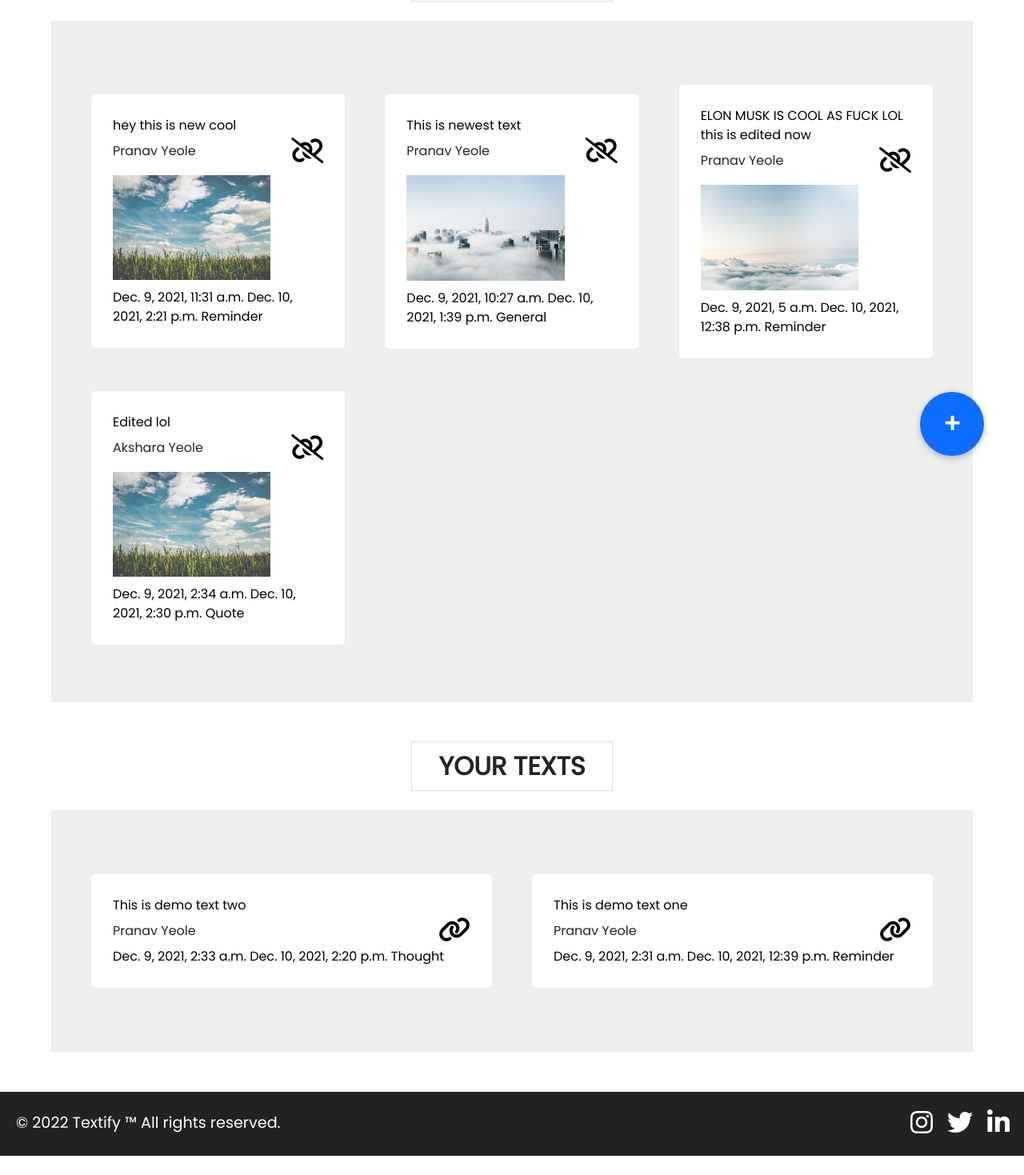
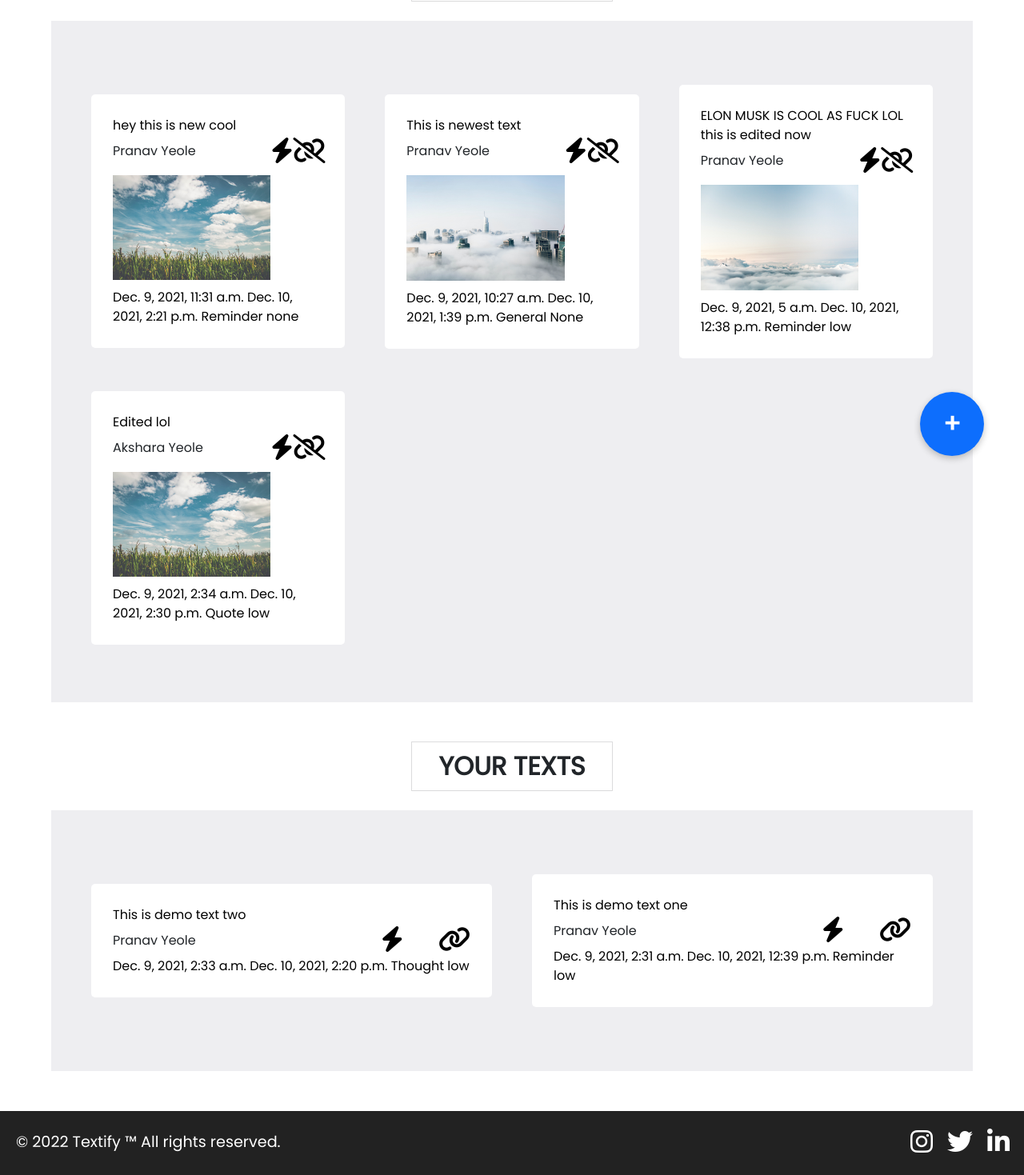
Before and after one commit to pranvinit/textify, a Django app: page / in a window 1280 px wide. Shown: the part 180-1649 px from the top of the page at 80% size. Before the commit the page ends 1625 px from the top, so only its background shows below. Run offline with Django 3.2, Linux system fonts and the light colour scheme; data comes from the database, SQL or seed files in the repository; both versions use the stored data as it was after the commit; some libraries are stand-ins or nearby versions.

Commit message:
added severity setting and bug fixes

```diff
--- a/textifyapi/static/textifyapi/index.js
+++ b/textifyapi/static/textifyapi/index.js
@@ -0,0 +1,22 @@
+const pinText = document.querySelectorAll(".pin_info")
+const pin = document.querySelectorAll(".pinanchor")
+
+const unpinText = document.querySelectorAll(".unpin_info")
+const unpin = document.querySelectorAll(".unpinanchor")
+
+for(let i = 0; i < pin.length; i ++){
+    pin[i].addEventListener('mouseover', () => {
+        pinText[i].style.display = 'flex';
+    })
+    pin[i].addEventListener('mouseout', () => {
+        pinText[i].style.display = 'none';
+    })
+}
+for(let i = 0; i < unpin.length; i ++){
+    unpin[i].addEventListener('mouseover', () => {
+        unpinText[i].style.display = 'flex';
+    })
+    unpin[i].addEventListener('mouseout', () => {
+        unpinText[i].style.display = 'none';
+    })
+}
--- a/textifyapi/static/textifyapi/textlist.css
+++ b/textifyapi/static/textifyapi/textlist.css
@@ -86,6 +86,13 @@
     align-items: center;
     justify-content: space-between;
 }
+.text_options{
+    width: 25%;
+    height: 100%;
+    display: flex;
+    justify-content: space-between;
+    align-items: center;
+}
 
 .image_container{
     width: 75%;
@@ -101,18 +108,31 @@
     height: 100%;
 }
 
-.text_options{
-    width: 40px;
-    height: 40px;
-    display: flex;
-    align-items: center;
-    justify-content: center;
-}
-
-.pinanchor{
+.pinanchor, .unpinanchor, .severityanchor{
     text-decoration: none;
     color: #000;
 }
-.pinanchor:hover{
+.pinanchor:hover, .unpinanchor:hover, .severityanchor:hover{
     color: #000;
 }
+.pin_info, .unpin_info{
+    display: none;
+    position: absolute;
+    bottom: -30px;
+    left: 50%;
+    transform: translateX(-50%);
+    width: 80px;
+    height: 30px;
+    align-items: center;
+    justify-content: center;
+    background-color: #343a40;
+    color: #fff;
+    border-radius: 5px;
+}
+.unpin_info{
+    width: 100px;
+}
+
+.severity_btn{
+    width: 100%;
+}
--- a/textifyapi/templates/textifyapi/textlist.html
+++ b/textifyapi/templates/textifyapi/textlist.html
@@ -3,6 +3,7 @@
 
 {% block head %}
     <link rel="stylesheet" href="{% static 'textifyapi/textlist.css' %}" type="text/css">
+    <script defer src="{% static 'textifyapi/index.js' %}"></script>
 {% endblock head %}
 
 {% block content %}
@@ -20,9 +21,23 @@
             <div class="meta_one">
                 <span>{{text.user.name}}</span>
                 <div class="text_options">
-                    <a class="pinanchor" href="{% url 'unpintext' text.id %}"><i class="fa fa-unlink fa-2x"></i></a>
+                    <a class="severityanchor" data-bs-toggle="collapse" href="#set_severity_{{text.id}}" role="button" aria-expanded="false" aria-controls="set_severity_{{text.id}}">
+                        <i class="fa fa-bolt fa-2x"></i>
+                    </a>
+                    <div class="unpin_text">
+                        <a class="unpinanchor" href="{% url 'unpintext' text.id %}"><i class="fa fa-unlink fa-2x"></i></a>
+                        <div class="unpin_info"><span>Unpin Text</span></div>
+                    </div>
                 </div>
             </div>
+            <div class="collapse" id="set_severity_{{text.id}}">
+                <div class="card card-body">
+                    <a href="{% url 'setseverity' 'none' text.id %}"><button type="button"  class="severity_btn btn btn-outline-primary">None</button></a>
+                    <a href="{% url 'setseverity' 'l' text.id %}"><button type="button"  class="severity_btn btn btn-outline-success">Low</button></a>
+                    <a href="{% url 'setseverity' 'm' text.id %}"><button type="button"  class="severity_btn btn btn-outline-warning">Moderate</button></a>
+                    <a href="{% url 'setseverity' 'h' text.id %}"><button type="button"  class="severity_btn btn btn-outline-danger">High</button></a>
+                </div>
+              </div>
             <a class="singletext_link" href="{% url 'textdetail' text.pk %}">
             {% if text.image %}
             <div class="image_container">
@@ -33,6 +48,7 @@
                 <span>{{text.created_at}}</span>
                 <span>{{text.updated_at}}</span>
                 <span>{{text.get_category_display}}</span>
+                <span>{{text.get_severity_display}}</span>
             </div>
         </a>
         </div>
@@ -53,9 +69,25 @@
         <div class="meta_one">
             <span>{{text.user.name}}</span>
             <div class="text_options">
+            <a class="severityanchor" data-bs-toggle="collapse" href="#set_severity_{{text.id}}" role="button" aria-expanded="false" aria-controls="set_severity_{{text.id}}">
+                <i class="fa fa-bolt fa-2x"></i>
+              </a>
+            <div class="pin_text">
                 <a class="pinanchor" href="{% url 'pintext' text.id %}"><i class="fa fa-link fa-2x"></i></a>
+                <div class="pin_info"><span>Pin Text</span></div>
+            </div>
             </div>
         </div>
+
+        <div class="collapse" id="set_severity_{{text.id}}">
+            <div class="card card-body">
+                <a href="{% url 'setseverity' 'none' text.id %}"><button type="button"  class="severity_btn btn btn-outline-primary">None</button></a>
+                <a href="{% url 'setseverity' 'l' text.id %}"><button type="button"  class="severity_btn btn btn-outline-success">Low</button></a>
+                <a href="{% url 'setseverity' 'm' text.id %}"><button type="button"  class="severity_btn btn btn-outline-warning">Moderate</button></a>
+                <a href="{% url 'setseverity' 'h' text.id %}"><button type="button"  class="severity_btn btn btn-outline-danger">High</button></a>
+            </div>
+          </div>
+
     <a class="singletext_link" href="{% url 'textdetail' text.pk %}">
         {% if text.image %}
         <div class="image_container">
@@ -66,6 +98,7 @@
             <span>{{text.created_at}}</span>
             <span>{{text.updated_at}}</span>
             <span>{{text.get_category_display}}</span>
+            <span>{{text.get_severity_display}}</span>
         </div>
     </a>
     </div>
--- a/textifyapi/urls.py
+++ b/textifyapi/urls.py
@@ -11,4 +11,5 @@ urlpatterns = [
     path('signup/', views.SignUp.as_view(), name="signup"),
     path('pin/<pk>', views.pintext, name="pintext"),
     path('unpin/<pk>', views.unpintext, name="unpintext"),
+    path('setseverity/<slug:severity>/<int:pk>', views.setseverity, name="setseverity"),
 ]
--- a/textifyapi/views.py
+++ b/textifyapi/views.py
@@ -24,6 +24,15 @@ def pintext(request, pk):
 def unpintext(request, pk):
     text = Text.objects.get(pk=pk)
     text.pinned = False
+    text.save()
+    return redirect(reverse_lazy("textlist"))
+
+def setseverity(request, severity, pk):
+    text = Text.objects.get(pk=pk)
+    if severity is not 'none':
+        text.severity = severity
+    else:
+        text.severity = None
     text.save()
     return redirect(reverse_lazy("textlist"))
 
```
Also changed, not shown: db.sqlite3.
